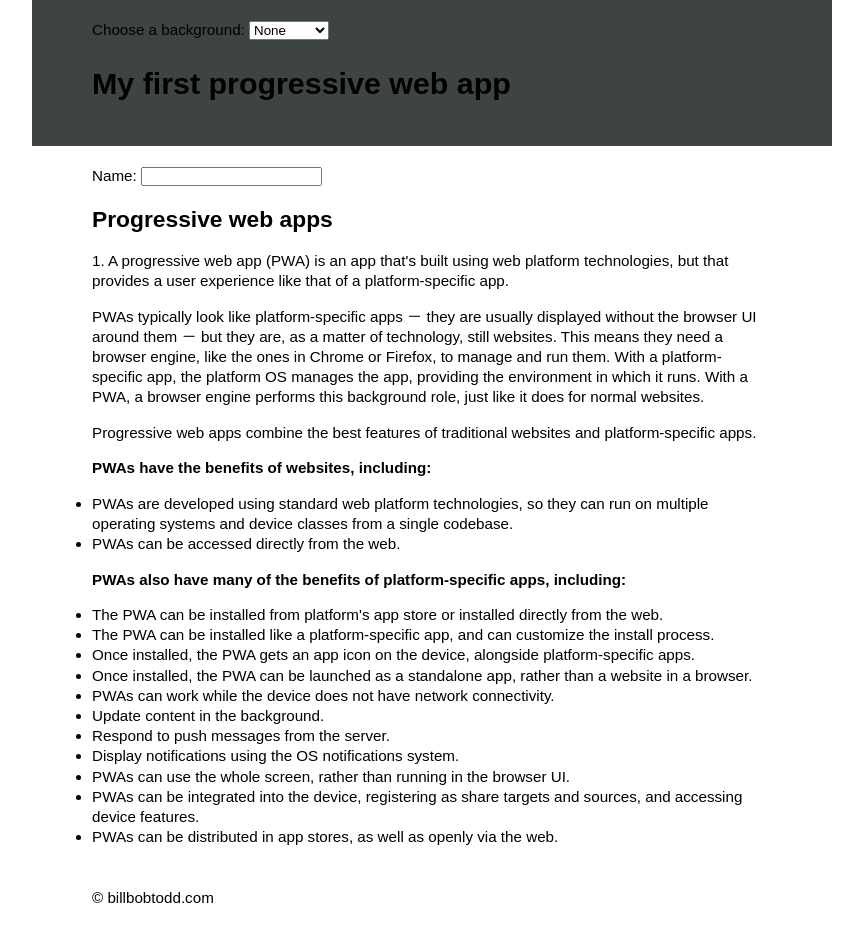
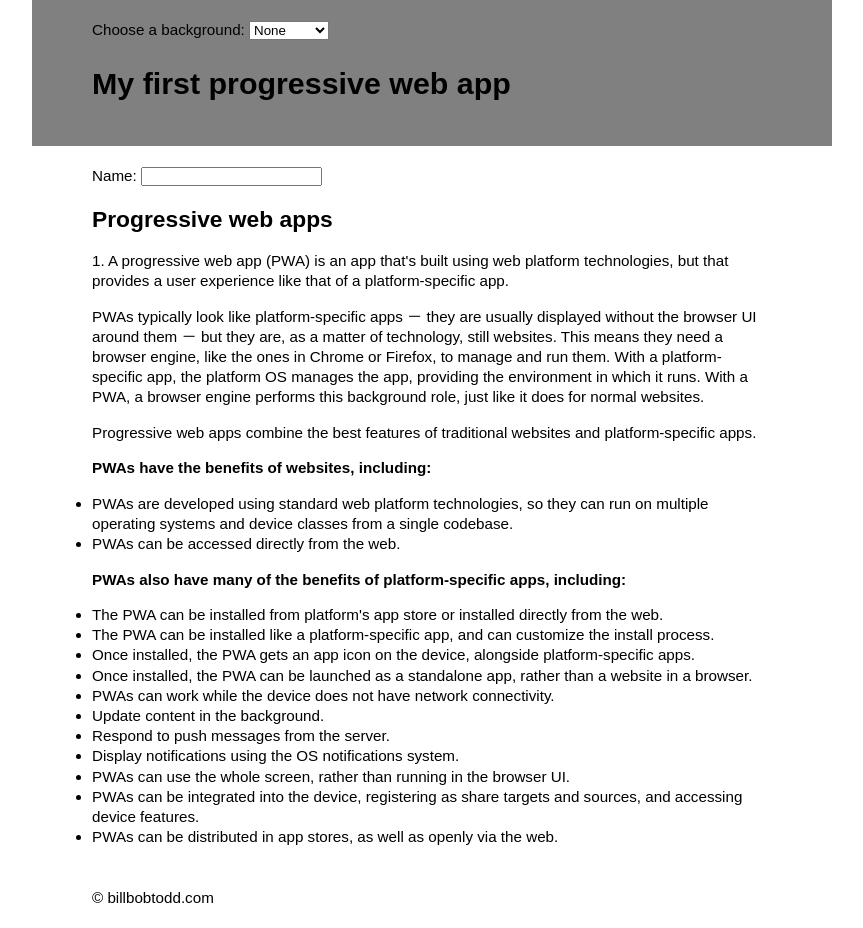
Before and after one commit to bbtodd/CIS128Homework4, a plain HTML site: page index.html in a window 1280 px wide. Shown: the whole page, without its empty margins (208-1071 px from the left). Drawn offline with Linux system fonts and the light colour scheme.

Commit message:
Update styles.css

```diff
--- a/css/styles.css
+++ b/css/styles.css
@@ -64,7 +64,7 @@
     padding: 20px 60px;
   }
   header {
-    background-color: #3e4444;
+    background-color: gray;
   }
   /*----------------------------------------------
   ------------------------------------------------
```
